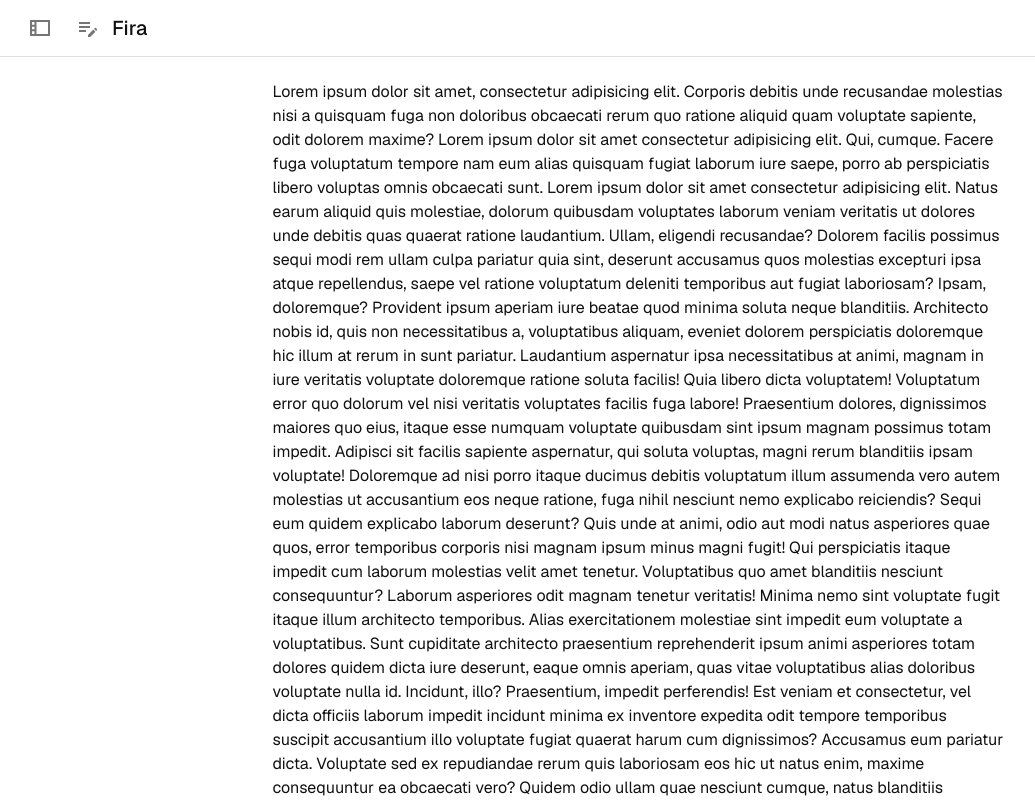
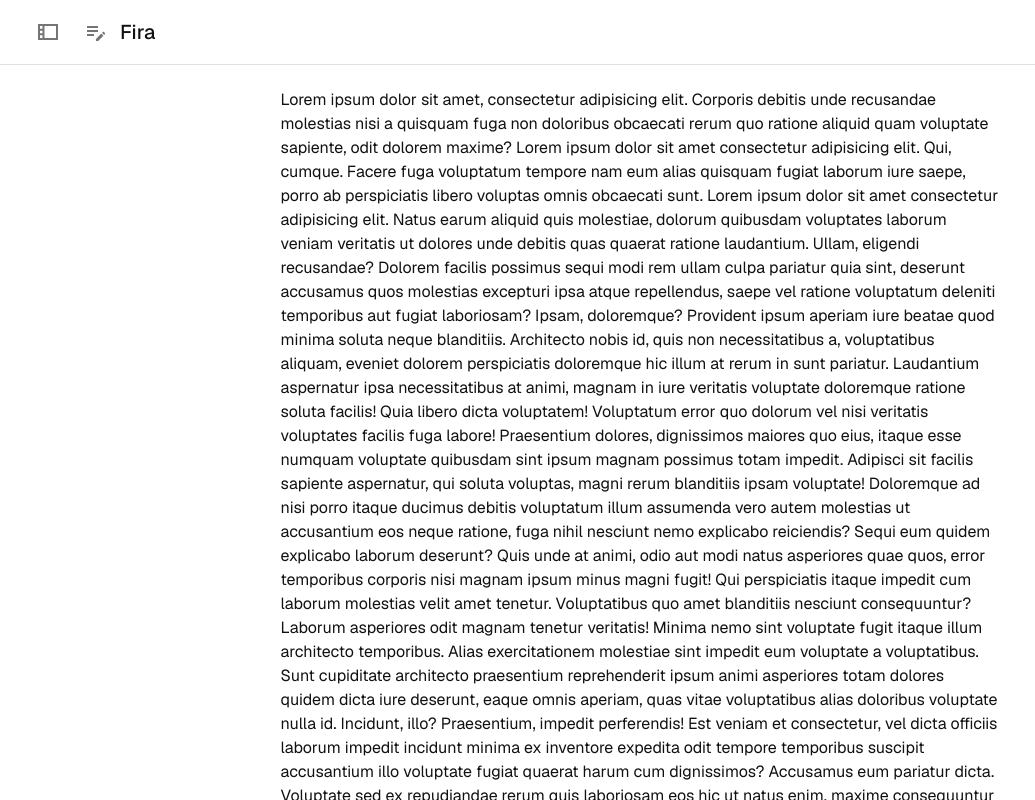
Before and after one commit to fira-pro/portfolio, a React (Vite) app: page / in a window 1280 px wide. Shown: the top 800 px of the page, without its empty margins (0-1035 px from the left). Built offline with nearby package versions, Linux system fonts and the light colour scheme.

Commit message:
revert back to the standard breakpoint name so that some components that depend on the breakpoint can work out of the box without modifications

```diff
--- a/src/components/layout/AppLayout.jsx
+++ b/src/components/layout/AppLayout.jsx
@@ -18,7 +18,7 @@ import DrawerHeader from "./DrawerHeader";
 // when there is enough width
 const ResponsiveBox = styled(Box)(({ theme }) => ({
   // "@container (min-width: 84rem)":
-  [theme.containerQueries.up("desktop")]: {
+  [theme.containerQueries.up("lg")]: {
     backgroundColor: "transparent",
     border: "none",
   },
@@ -46,7 +46,7 @@ const StyledAppBar = styled(MuiAppBar, {
     {
       props: ({ open }) => open,
       style: {
-        [theme.breakpoints.up("tablet")]: {
+        [theme.breakpoints.up("sm")]: {
           width: `calc(100% - ${drawerWidth}px)`,
           marginLeft: `${drawerWidth}px`,
           transition: theme.transitions.create(
@@ -75,14 +75,14 @@ const StyledMain = styled("main", {
   // Above mobile break point, add a negative left margin with a value of drawer width
   // to make it look the drawer isn't there when it is closed. when it is open remove the left margin
   // which naturally pushes the the content to the right
-  [theme.breakpoints.up("tablet")]: {
+  [theme.breakpoints.up("sm")]: {
     marginLeft: `-${drawerWidth}px`,
   },
   variants: [
     {
       props: ({ open }) => open,
       style: {
-        [theme.breakpoints.up("tablet")]: {
+        [theme.breakpoints.up("sm")]: {
           transition: theme.transitions.create("margin", {
             easing: theme.transitions.easing.easeOut,
             duration:
@@ -138,7 +138,7 @@ function AppBar({ children }) {
 function AppDrawer({ children }) {
   const theme = useTheme();
   const isMobile = useMediaQuery(
-    theme.breakpoints.down("tablet")
+    theme.breakpoints.down("sm")
   );
   const { isDrawerOpen, setIsDrawerOpen } = useLayout();
   return (
--- a/src/components/layout/MainContent.jsx
+++ b/src/components/layout/MainContent.jsx
@@ -2,7 +2,7 @@ import { Container, Typography } from "@mui/material";
 
 export default function MainContent() {
   return (
-    <Container maxWidth="tablet">
+    <Container maxWidth="sm">
       <Typography>
         Lorem ipsum dolor sit amet, consectetur adipisicing
         elit. Corporis debitis unde recusandae molestias
--- a/src/theme.js
+++ b/src/theme.js
@@ -1,13 +1,15 @@
 import { createTheme } from "@mui/material/styles";
 
 const theme = createTheme({
-  // Define custom breakpoints for responsive design
+  // Modifying the default breakpoints
+  // to match the design system
   breakpoints: {
     values: {
-      mobile: 0,
-      tablet: 767,
-      laptop: 1080,
-      desktop: 1400,
+      xs: 0,
+      sm: 767,
+      md: 1080,
+      lg: 1400,
+      xl: 1600,
     },
   },
   typography: {
```
